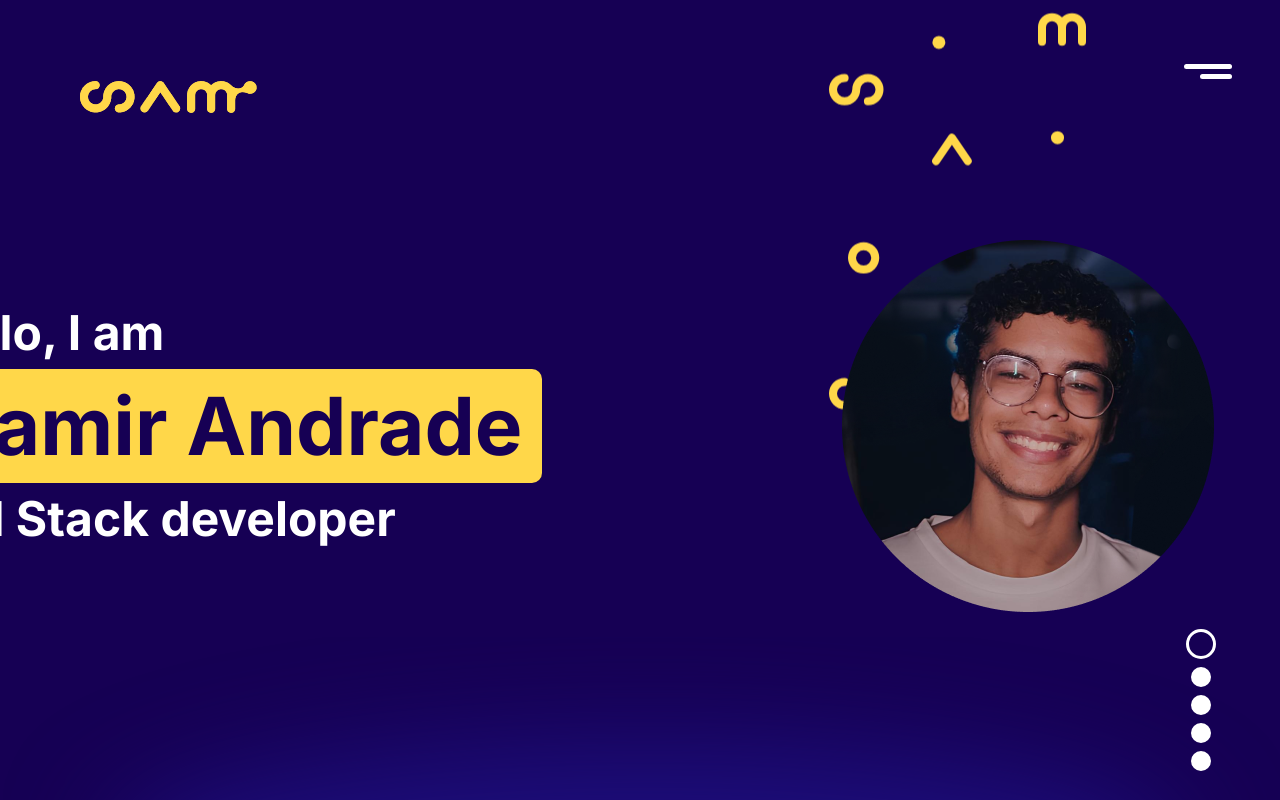
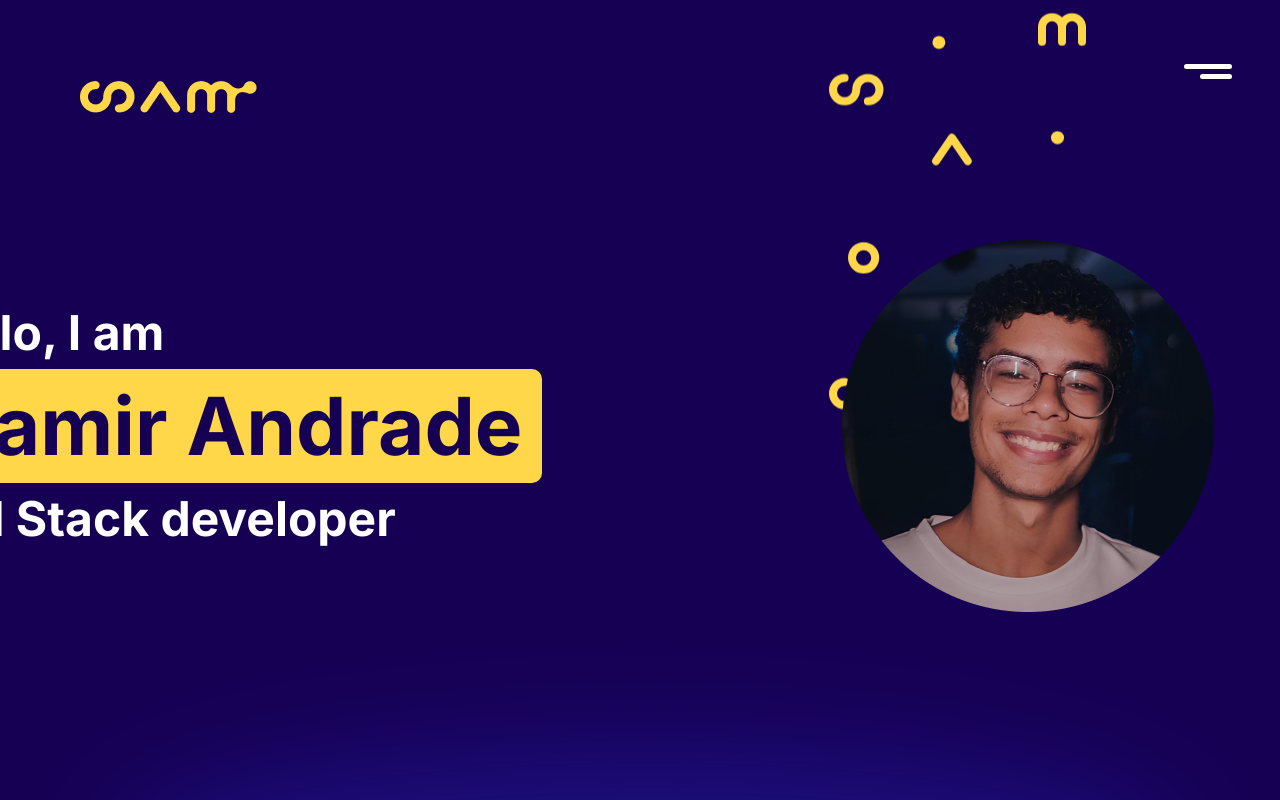
Before and after one commit to eusamir/samir-andrade, a Next.js app: page / in a window 1280 px wide. Built offline with nearby package versions, Linux system fonts and the light colour scheme.

Commit message:
criando seção sobre mim

```diff
--- a/package.json
+++ b/package.json
@@ -11,6 +11,7 @@
   "dependencies": {
     "@react-spring/parallax": "^9.7.3",
     "editorconfig": "^2.0.0",
+    "lucide-react": "^0.368.0",
     "next": "14.1.4",
     "prettier": "^3.2.5",
     "react": "^18",
--- a/src/app/page.tsx
+++ b/src/app/page.tsx
@@ -7,7 +7,7 @@ export default function Home() {
     <S.Container className="scroll-container">
       <HomeSection.HeroSection/>
       <AboutMeSection.AboutMeSection/>
-      <HomeSection.HeroSection/>
+      <AboutMeSection.AboutMeSection/>
     </S.Container>
   );
 }
--- a/src/presentation/modules/aboutMe/AboutMeSection/AboutMeSection.tsx
+++ b/src/presentation/modules/aboutMe/AboutMeSection/AboutMeSection.tsx
@@ -1,8 +1,20 @@
+import { Navigation } from '../../home/Navigation/Navigation'
+import {MapPin } from 'lucide-react'
 import * as S from './AboutSection.styled'
-export function AboutMeSection(isActive:any){
+export function AboutMeSection(){
   return(
     <S.Container>
-
+      <S.AboutMeContainer>
+        <S.Title>About me</S.Title>
+        <S.Paragraph>
+            I started programming at the age of 17 and developed a passion for the profession. Initially, I learned Python and the fundamentals of programming through a course that I am now part of the organization. Over time, I gained skills in HTML, CSS, and JavaScript, which allowed me to land my first job working with ReactJS in creating software, landing pages, and systems. <br /> I also improved technically, acquiring skills in various technologies such as Next.js, React.js, React Native, Angular, TypeScript, Docker, Kubernetes, CI/CD, Strapi (CMS), Java, and Node.js. Additionally, I gained experience with freelancing, which contributed to my professional growth and understanding of the market.
+        </S.Paragraph>
+        <S.Location>
+          <MapPin/>São Luís - MA
+        </S.Location>
+        <S.Image src='/initialBlue.svg' width={300}/>
+      </S.AboutMeContainer>
+        <Navigation sectionColor='#FFD749'/>
     </S.Container>
   )
 }
--- a/src/presentation/modules/aboutMe/AboutMeSection/AboutSection.styled.ts
+++ b/src/presentation/modules/aboutMe/AboutMeSection/AboutSection.styled.ts
@@ -6,10 +6,44 @@ export const Container = styled.section`
     display: flex;
     flex-direction: column;
     height: 100vh;
-    background: black;
+    background: #F9F9F9;
     justify-content: center;
     position: relative;
     overflow: hidden;
     scroll-snap-align: start;
-    z-index: -1;
+    z-index: 0;
 `
+
+export const Title = styled.h1`
+  font-size: 3rem;
+  font-weight: bold;
+`
+
+export const Paragraph = styled.p`
+  font-weight: 500;
+  inline-size: 700px;
+  text-align: justify;
+`
+
+export const Location = styled.div`
+  display: flex;
+  gap:5px;
+  font-weight: 500;
+  font-size: 1.15rem;
+  align-items: center;
+  margin-top: 1rem;
+`
+
+export const AboutMeContainer = styled.div`
+  display: flex;
+  flex-direction: column;
+  gap:1rem;
+  padding: 0 0 13rem 5rem;
+`
+export const Image = styled.img`
+  position: absolute;
+  bottom: 0;
+  right: 0;
+  width: 70vw;
+  height: 80vh;
+`
--- a/src/presentation/modules/home/HeroSection/HeroSection.styled.ts
+++ b/src/presentation/modules/home/HeroSection/HeroSection.styled.ts
@@ -11,6 +11,7 @@ export const Container = styled.section`
     position: relative;
     overflow: hidden;
     scroll-snap-align: start;
+    z-index: 1;
 `
 
 export const NameBox = styled.div`
@@ -60,3 +61,9 @@ export const Ellipse = styled.img`
 export const Teste = styled.div`
     height:100px;
 `
+
+export const RightSection = styled.div`
+  position: absolute;
+  bottom: 0;
+  margin-left: 105rem;
+`
--- a/src/presentation/modules/home/HeroSection/HeroSection.tsx
+++ b/src/presentation/modules/home/HeroSection/HeroSection.tsx
@@ -22,7 +22,9 @@ export function HeroSection(){
                 height={372}/>
         </S.InfoSamirContainer>
         <S.Ellipse src="/Ellipse.svg" alt="" />
-        <Navigation/>
+        <S.RightSection>
+          <Navigation sectionColor='#ffff'/>
+        </S.RightSection>
       </S.Container>
     )
   }
--- a/src/presentation/modules/home/Navigation/Navigation.styled.ts
+++ b/src/presentation/modules/home/Navigation/Navigation.styled.ts
@@ -4,18 +4,20 @@ import styled from "styled-components";
 
 interface NavigationProps{
     $test: boolean
+    sectionColor?: string
 }
 
 export const NavigationOption = styled.li<NavigationProps>`
     width: ${ props => props.$test ? '30px' : '20px'};;
     height: ${ props => props.$test ? '30px' : '20px'};;
     border-radius: 50%;
-    background-color: ${ props => props.$test ? '#160054' : 'white'};
+    background-color:'white';
     margin-top: 0.5rem;
-    border: 3px solid white;
+    border: 7px solid ${ props => `${props.sectionColor}`};
     list-style: none;
     transition: ease-in-out 0.5s;
     cursor: pointer;
+    z-index: 999;
 `
 
 export const NavigationOptionContainer = styled.ul`
@@ -23,7 +25,8 @@ export const NavigationOptionContainer = styled.ul`
     flex-direction: column;
     align-items: center;
     position: absolute;
+    padding: 5rem;
+    gap: 5px;
     bottom: 0;
-    right: 0;
-    padding: 5rem;
+
 `
--- a/src/presentation/modules/home/Navigation/Navigation.tsx
+++ b/src/presentation/modules/home/Navigation/Navigation.tsx
@@ -3,7 +3,11 @@
 import { useState } from 'react'
 import * as S from './Navigation.styled'
 
-export function Navigation(){
+interface NavigationProps{
+  sectionColor: string
+}
+
+export function Navigation({sectionColor}: NavigationProps){
     const [activeNavigation, setActiveNavigation] = useState(0)
 
     const handleSetActive = (index) => {
@@ -12,19 +16,19 @@ export function Navigation(){
 
     return(
         <S.NavigationOptionContainer>
-            <S.NavigationOption $test={activeNavigation === 0} onClick={() => handleSetActive(0)}>
+            <S.NavigationOption $test={activeNavigation === 0} sectionColor={sectionColor} onClick={() => handleSetActive(0)}>
                 <a href="#section1"></a>
             </S.NavigationOption>
-            <S.NavigationOption $test={activeNavigation === 1} onClick={() => handleSetActive(1)}>
+            <S.NavigationOption $test={activeNavigation === 1} sectionColor={sectionColor} onClick={() => handleSetActive(1)}>
                 <a href="#section2"></a>
             </S.NavigationOption>
-            <S.NavigationOption $test={activeNavigation === 2} onClick={() => handleSetActive(2)}>
+            <S.NavigationOption $test={activeNavigation === 2} sectionColor={sectionColor} onClick={() => handleSetActive(2)}>
                 <a href="#section3"></a>
             </S.NavigationOption>
-            <S.NavigationOption $test={activeNavigation === 3} onClick={() => handleSetActive(3)}>
+            <S.NavigationOption $test={activeNavigation === 3} sectionColor={sectionColor} onClick={() => handleSetActive(3)}>
                 <a href="#section4"></a>
             </S.NavigationOption>
-            <S.NavigationOption $test={activeNavigation === 4} onClick={() => handleSetActive(4)}>
+            <S.NavigationOption $test={activeNavigation === 4} sectionColor={sectionColor} onClick={() => handleSetActive(4)}>
                 <a href="#section5"></a>
             </S.NavigationOption>
         </S.NavigationOptionContainer>
```
Also changed, not shown: public/initialBlue.svg (added), 1 other file (tests, documents, lock files or other folders).
